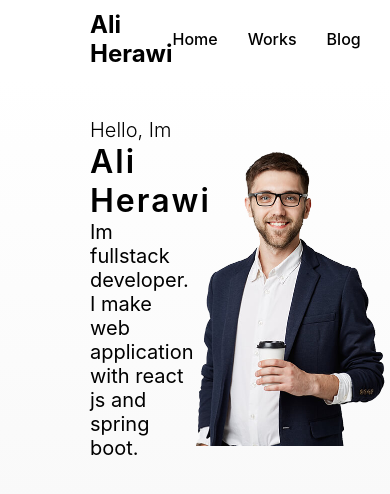
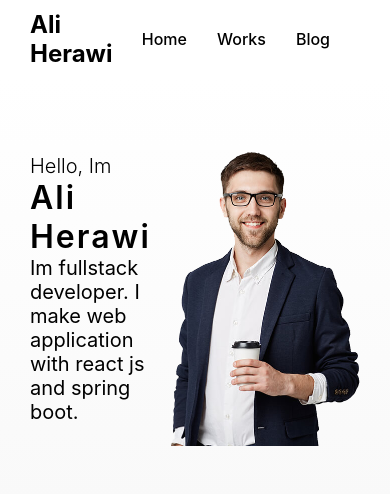
Before and after one commit to Aliherawi7/iPortfolio, a React (Create React App) app: page / in a window 390 px wide. Shown: the top 494 px of the page. Built offline with nearby package versions, Linux system fonts and the light colour scheme.

Commit message:
padding-LR changed to 30px in 768px screen size

```diff
--- a/src/App.css
+++ b/src/App.css
@@ -1,5 +1,12 @@
 
 .margin-LR-90{
-    padding-right: 90px !important;
-    padding-left: 90px !important;
+    padding-right: 90px ;
+    padding-left: 90px ;
 }
+
+@media(max-width:768px){
+    .margin-LR-90{
+        padding-right: 30px;
+        padding-left: 30px;
+    }
+}
```
